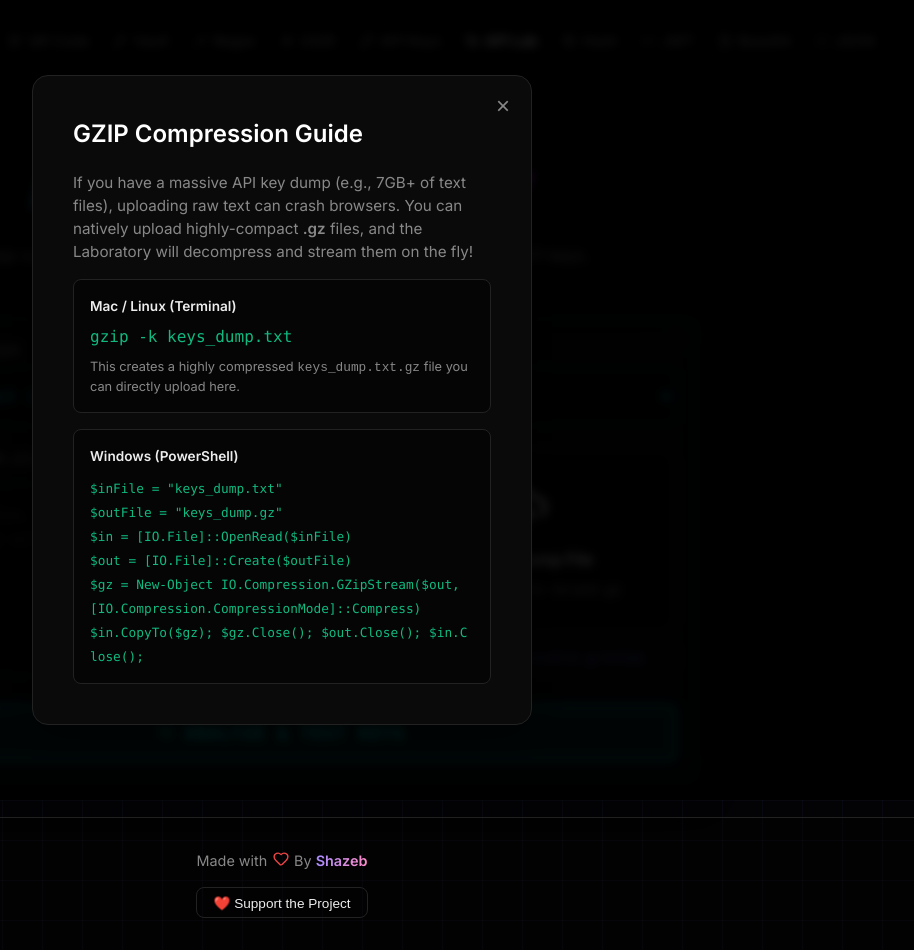
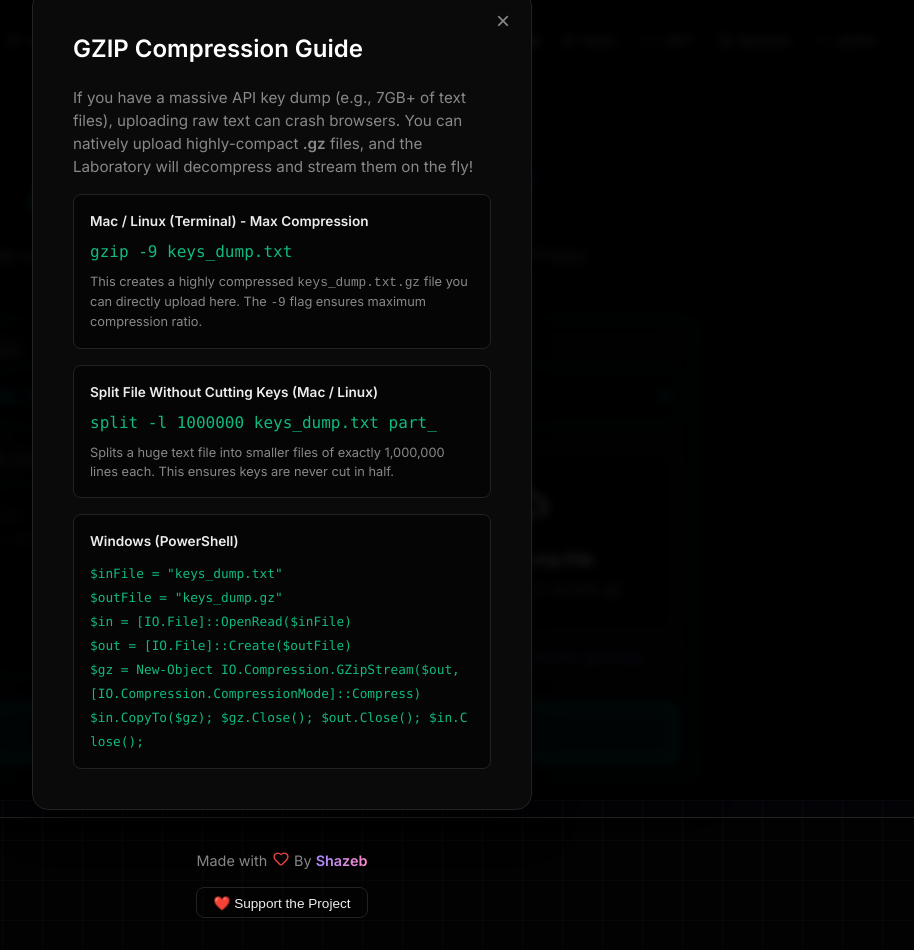
Before and after one commit to shazeb-s-a-k/SAKcrypt, a React (Vite) app: page /api-lab in a window 1280 px wide. Both pictures are taken after a click on the button "Upload huge files? (Convert to .gz format)". Shown: the whole page, without its empty margins (358-1272 px from the left). Built offline with nearby package versions, Linux system fonts and the light colour scheme; what figlet, showdown would draw is missing.

Commit message:
fix: prevent browser OOM on massive files by capping unique keys extracted and add split guide

```diff
--- a/src/pages/tools/APIKeyLaboratory.jsx
+++ b/src/pages/tools/APIKeyLaboratory.jsx
@@ -161,7 +161,14 @@ const APIKeyLaboratory = () => {
             const textToProcess = tail + chunkText;
 
             const matches = textToProcess.match(keyRegex) || [];
-            for (const m of matches) keySet.add(m);
+            for (const m of matches) {
+              keySet.add(m);
+            }
+
+            if (keySet.size >= 100000) {
+              showToast('Reached 100,000 unique keys limit to prevent browser memory crash.', 'warning');
+              break;
+            }
 
             // Keep the last 150 characters for the next iteration to prevent splitting keys across chunks
             tail = textToProcess.slice(-150);
@@ -190,6 +197,12 @@ const APIKeyLaboratory = () => {
           const text = await chunk.text();
           const matches = text.match(keyRegex) || [];
           for (const m of matches) keySet.add(m);
+
+          if (keySet.size >= 100000) {
+            showToast('Reached 100,000 unique keys limit to prevent browser memory crash.', 'warning');
+            break;
+          }
+
           offset += CHUNK_SIZE;
           setExtractionProgress(Math.floor(Math.min((offset / selectedFile.size) * 100, 100)));
           // Yield to prevent UI freeze
@@ -517,9 +530,15 @@ const APIKeyLaboratory = () => {
               </p>
 
               <div style={{ background: 'rgba(0,0,0,0.5)', padding: '1rem', borderRadius: '8px', border: '1px solid var(--border)', marginBottom: '1rem' }}>
-                <div style={{ color: 'var(--primary)', fontSize: '0.85rem', marginBottom: '0.5rem', fontWeight: 'bold' }}>Mac / Linux (Terminal)</div>
-                <code style={{ color: '#10b981', fontFamily: 'var(--font-mono)' }}>gzip -k keys_dump.txt</code>
-                <p style={{ color: 'var(--text-muted)', fontSize: '0.8rem', margin: '0.5rem 0 0 0' }}>This creates a highly compressed <code>keys_dump.txt.gz</code> file you can directly upload here.</p>
+                <div style={{ color: 'var(--primary)', fontSize: '0.85rem', marginBottom: '0.5rem', fontWeight: 'bold' }}>Mac / Linux (Terminal) - Max Compression</div>
+                <code style={{ color: '#10b981', fontFamily: 'var(--font-mono)' }}>gzip -9 keys_dump.txt</code>
+                <p style={{ color: 'var(--text-muted)', fontSize: '0.8rem', margin: '0.5rem 0 0 0' }}>This creates a highly compressed <code>keys_dump.txt.gz</code> file you can directly upload here. The <code>-9</code> flag ensures maximum compression ratio.</p>
+              </div>
+
+              <div style={{ background: 'rgba(0,0,0,0.5)', padding: '1rem', borderRadius: '8px', border: '1px solid var(--border)', marginBottom: '1rem' }}>
+                <div style={{ color: 'var(--primary)', fontSize: '0.85rem', marginBottom: '0.5rem', fontWeight: 'bold' }}>Split File Without Cutting Keys (Mac / Linux)</div>
+                <code style={{ color: '#10b981', fontFamily: 'var(--font-mono)' }}>split -l 1000000 keys_dump.txt part_</code>
+                <p style={{ color: 'var(--text-muted)', fontSize: '0.8rem', margin: '0.5rem 0 0 0' }}>Splits a huge text file into smaller files of exactly 1,000,000 lines each. This ensures keys are never cut in half.</p>
               </div>
 
               <div style={{ background: 'rgba(0,0,0,0.5)', padding: '1rem', borderRadius: '8px', border: '1px solid var(--border)' }}>
```
